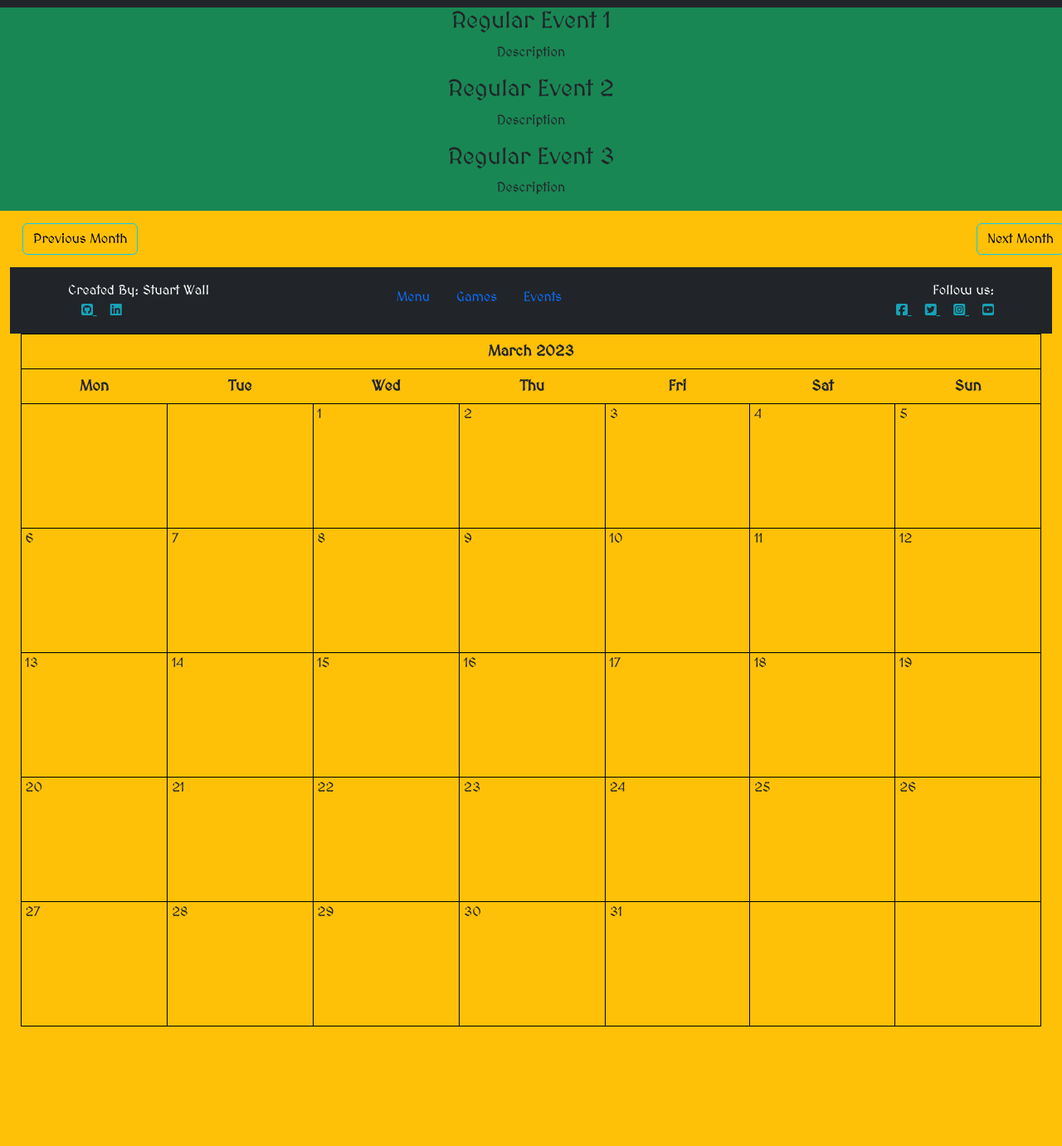
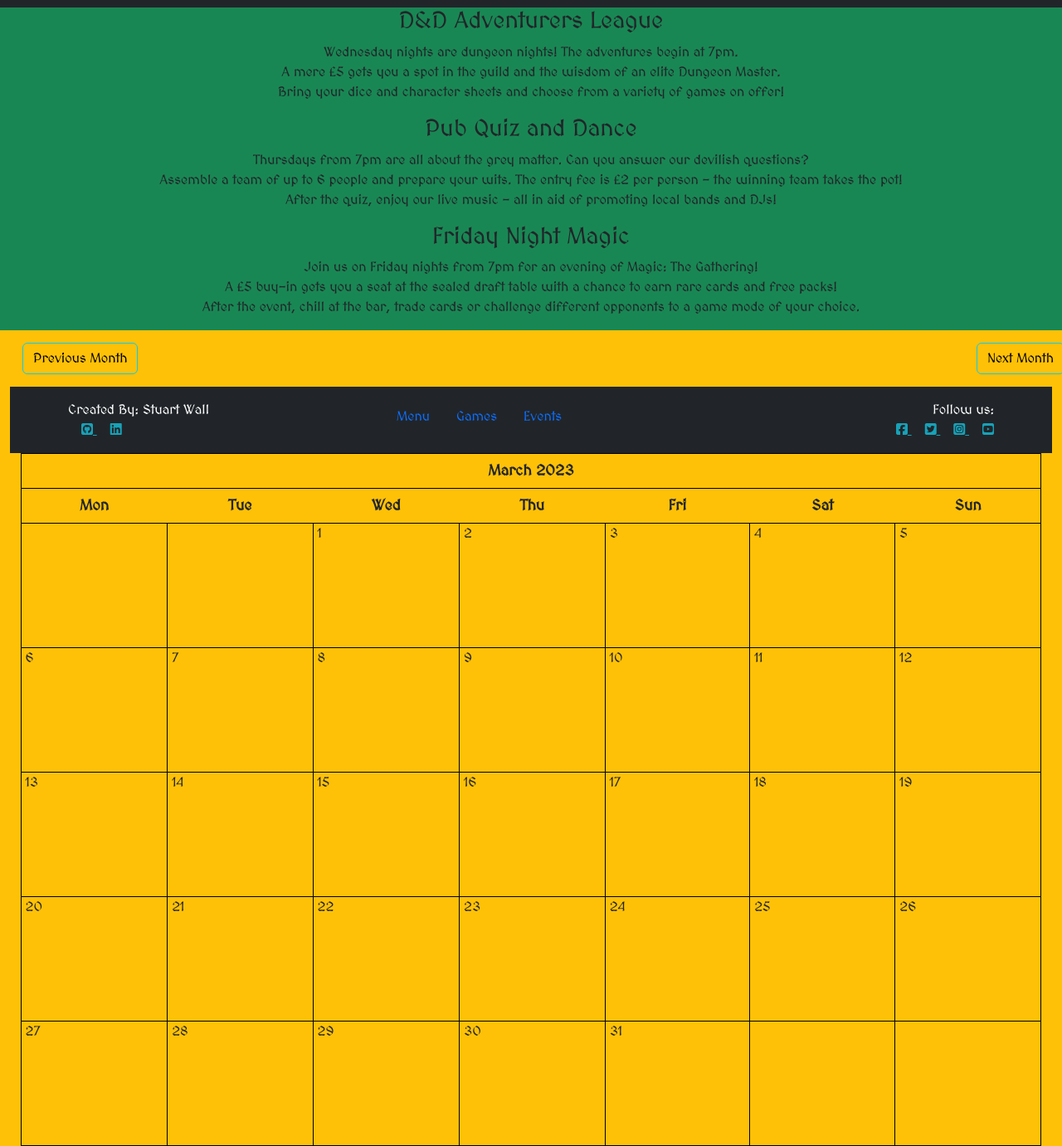
Before and after one commit to Clinelly/CI_PP4_Dragons_Flagon, a Django app: page /events/calendar/ in a window 1280 px wide. Shown: the part 363-1744 px from the top of the page at 83% size. Before the commit the page ends 1600 px from the top, so only its background shows below. Run offline with Django 3.2, Linux system fonts and the light colour scheme; data that the repository does not hold is empty; some libraries are stand-ins or nearby versions.

Commit message:
Add text content to events page.

```diff
--- a/templates/event_page.html
+++ b/templates/event_page.html
@@ -10,16 +10,31 @@
 </div>
 <div class="container-fluid d-flex flex-column bg-success justify-content-center">
     <div class="row text-center ">
-        <h3>Regular Event 1</h3>
-        <p>Description</p>
+        <h3>D&D Adventurers League</h3>
+        <p>Wednesday nights are dungeon nights! The adventures begin at 7pm.
+        <br>
+        A mere £5 gets you a spot in the guild and the wisdom of an elite Dungeon Master.
+        <br>
+        Bring your dice and character sheets and choose from a variety of games on offer!
+        </p>
     </div>
     <div class="row text-center">
-        <h3>Regular Event 2</h3>
-        <p>Description</p>
+        <h3>Pub Quiz and Dance</h3>
+        <p>Thursdays from 7pm are all about the grey matter. Can you answer our devilish questions?
+        <br>
+        Assemble a team of up to 6 people and prepare your wits. The entry fee is £2 per person - the winning team takes the pot!
+        <br>
+        After the quiz, enjoy our live music - all in aid of promoting local bands and DJs!
+        </p>
     </div>
     <div class="row text-center">
-        <h3>Regular Event 3</h3>
-        <p>Description</p>
+        <h3>Friday Night Magic</h3>
+        <p>Join us on Friday nights from 7pm for an evening of Magic: The Gathering!
+        <br>
+        A £5 buy-in gets you a seat at the sealed draft table with a chance to earn rare cards and free packs!
+        <br>
+        After the event, chill at the bar, trade cards or challenge different opponents to a game mode of your choice.
+        </p>
     </div>
 </div>
 <div class="container-fluid bg-warning">
```
